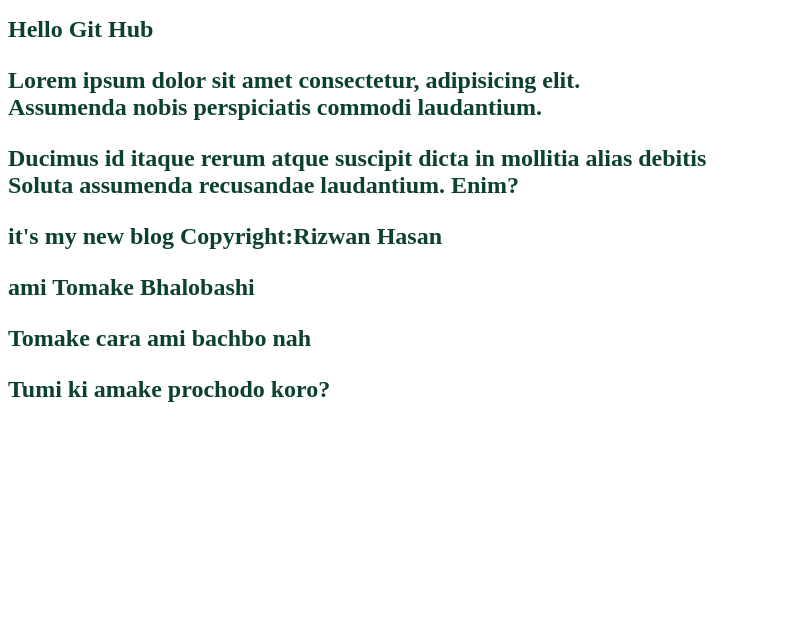
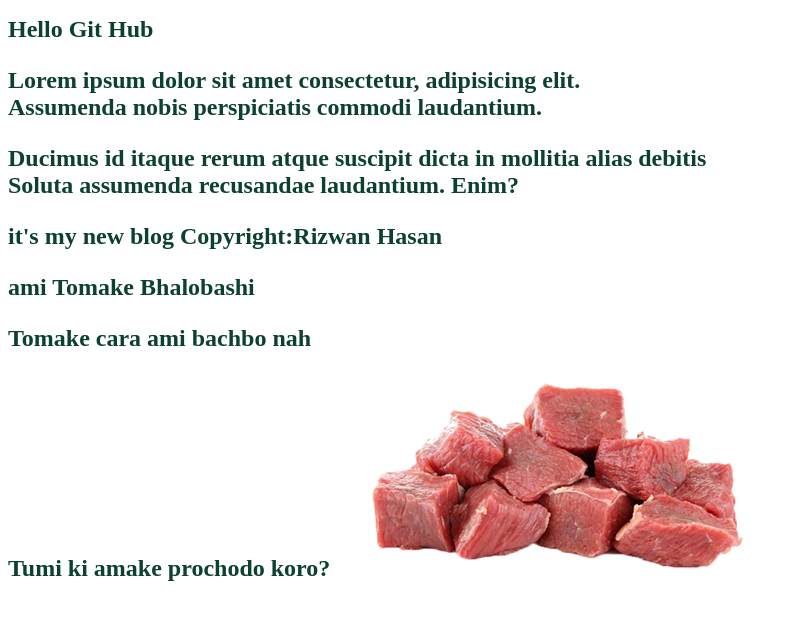
Before and after one commit to reznuhasan/my-first-repo, a plain HTML site: page index.html in a window 1280 px wide. Shown: the whole page, without its empty margins (0-798 px from the left). Drawn offline with Linux system fonts and the light colour scheme.

Commit message:
added image

```diff
--- a/index.html
+++ b/index.html
@@ -15,5 +15,6 @@
     <p>ami Tomake Bhalobashi</p>
     <p>Tomake cara ami bachbo nah</p>
     <strong>Tumi ki amake prochodo koro?</strong>
+    <img src="m1.png" alt="image">
 </body>
 </html>
```
Also changed, not shown: m1.png (added).
